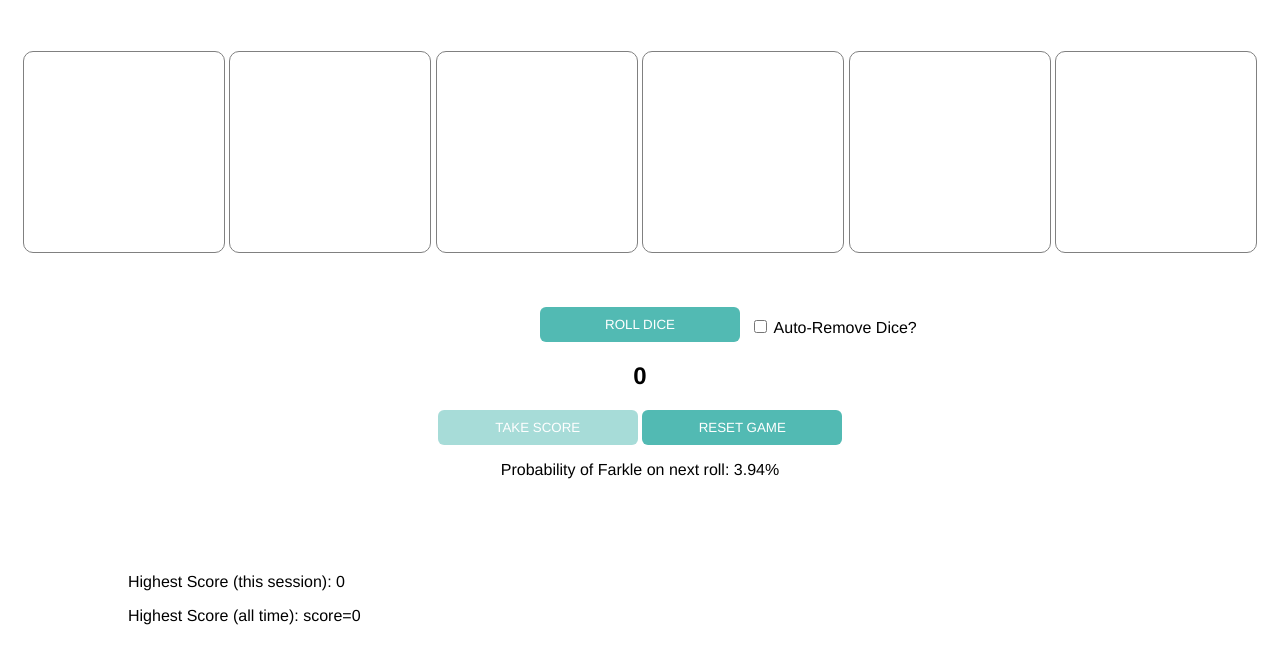
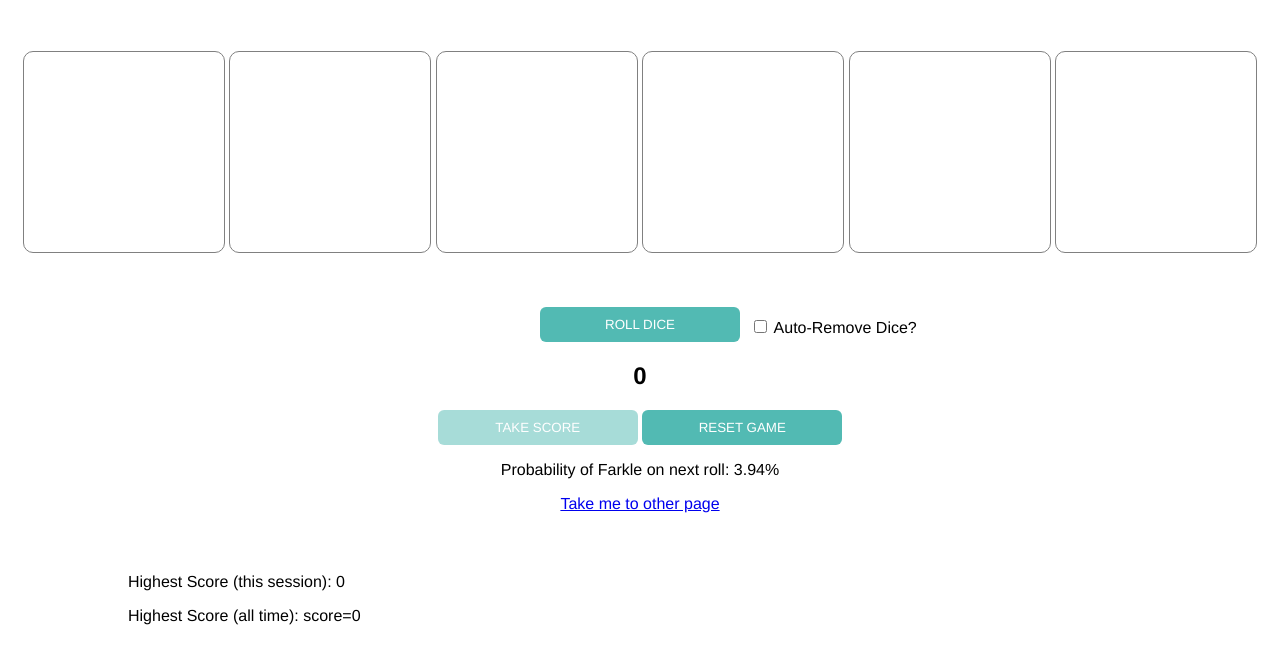
Before and after one commit to Identitty/screamingpear, a plain HTML site: page index.html in a window 1280 px wide. Shown: the part 79-742 px from the top of the page. Drawn offline with Linux system fonts and the light colour scheme.

Commit message:
Update index.html

```diff
--- a/index.html
+++ b/index.html
@@ -41,6 +41,7 @@
     <p id="dailyhigh">Highest Score (this session): 0</p>
     <p id="alltimehigh">Highest Score (all time): 0</p>
 </div>
+<a href="swf.html">Take me to other page</a>
 <script src="LexPage.js"></script>
 </body>
 </html>
```
